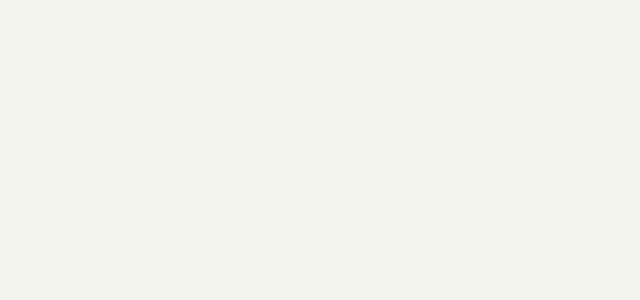
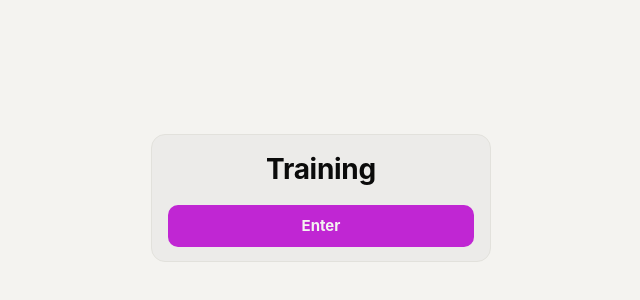
Before and after one commit to ZachRobbinsx/Training-Dashboard, a Next.js app in the folder web/: page /login in a window 1280 px wide. Before the commit this address had no page. Shown: the part 202-502 px from the top of the page, without its empty margins (319-959 px from the left). Built offline with nearby package versions, Linux system fonts and the light colour scheme.

Commit message:
Entry page, rename Training tab to Gymming

```diff
--- a/web/app/activity/[id]/page.tsx
+++ b/web/app/activity/[id]/page.tsx
@@ -20,7 +20,7 @@ export default async function ActivityPage({ params }: { params: Promise<{ id: s
   const a = await getActivity(n);
   if (!a) notFound();
   const kind = sportOf(a.type);
-  const [href, hubName, color] = GYM.includes(a.type) ? (["/gym", "Training", "var(--power)"] as const) : HUB[kind];
+  const [href, hubName, color] = GYM.includes(a.type) ? (["/gym", "Gymming", "var(--power)"] as const) : HUB[kind];
 
   return (
     <>
--- a/web/app/globals.css
+++ b/web/app/globals.css
@@ -188,3 +188,5 @@ details.how p, details.how li { font-size: 13px; color: var(--text-secondary); }
 .sect::after { content: ""; flex: 1; height: 1px; background: var(--border); }
 .insights .pill { margin-left: auto; align-self: flex-start; }
 .chart-s > * { border-left: 4px solid var(--state); }
+.login-card { text-align: center; }
+.login-card .enter { display: block; padding: 10px 12px; border-radius: 10px; background: var(--accent, var(--text)); color: var(--bg); font-weight: 700; text-decoration: none; }
--- a/web/app/gym/page.tsx
+++ b/web/app/gym/page.tsx
@@ -43,7 +43,7 @@ export default async function Gym() {
 
   return (
     <>
-      <h1>Training</h1>
+      <h1>Gymming</h1>
       <p className="lede">Strength, HIIT and gym-based sessions. Open a session to add notes on what you lifted and how it felt.</p>
 
       <div className="tiles">
--- a/web/app/login/page.tsx
+++ b/web/app/login/page.tsx
@@ -1,14 +1,23 @@
-import { redirect } from "next/navigation";
+import Link from "next/link";
 import { REQUIRE_LOGIN } from "@/lib/config";
 
-export const metadata = { title: "Sign in" };
+export const metadata = { title: "Training" };
 
 export default async function Login({
   searchParams,
 }: {
   searchParams: Promise<{ error?: string }>;
 }) {
-  if (!REQUIRE_LOGIN) redirect("/today");
+  if (!REQUIRE_LOGIN) {
+    return (
+      <main className="login">
+        <div className="card login-card">
+          <h1>Training</h1>
+          <Link href="/today" className="enter">Enter</Link>
+        </div>
+      </main>
+    );
+  }
   const { error } = await searchParams;
   return (
     <main className="login">
--- a/web/app/page.tsx
+++ b/web/app/page.tsx
@@ -1,5 +1,5 @@
 import { redirect } from "next/navigation";
 
 export default function Home() {
-  redirect("/today");
+  redirect("/login");
 }
--- a/web/components/Nav.tsx
+++ b/web/components/Nav.tsx
@@ -9,7 +9,7 @@ const LINKS = [
   ["/running", "Running"],
   ["/cycling", "Cycling"],
   ["/swimming", "Swimming"],
-  ["/gym", "Training"],
+  ["/gym", "Gymming"],
 ];
 
 export default function Nav() {
```
Also changed, not shown: web/app/today/page.tsx (+9 -9 lines).
